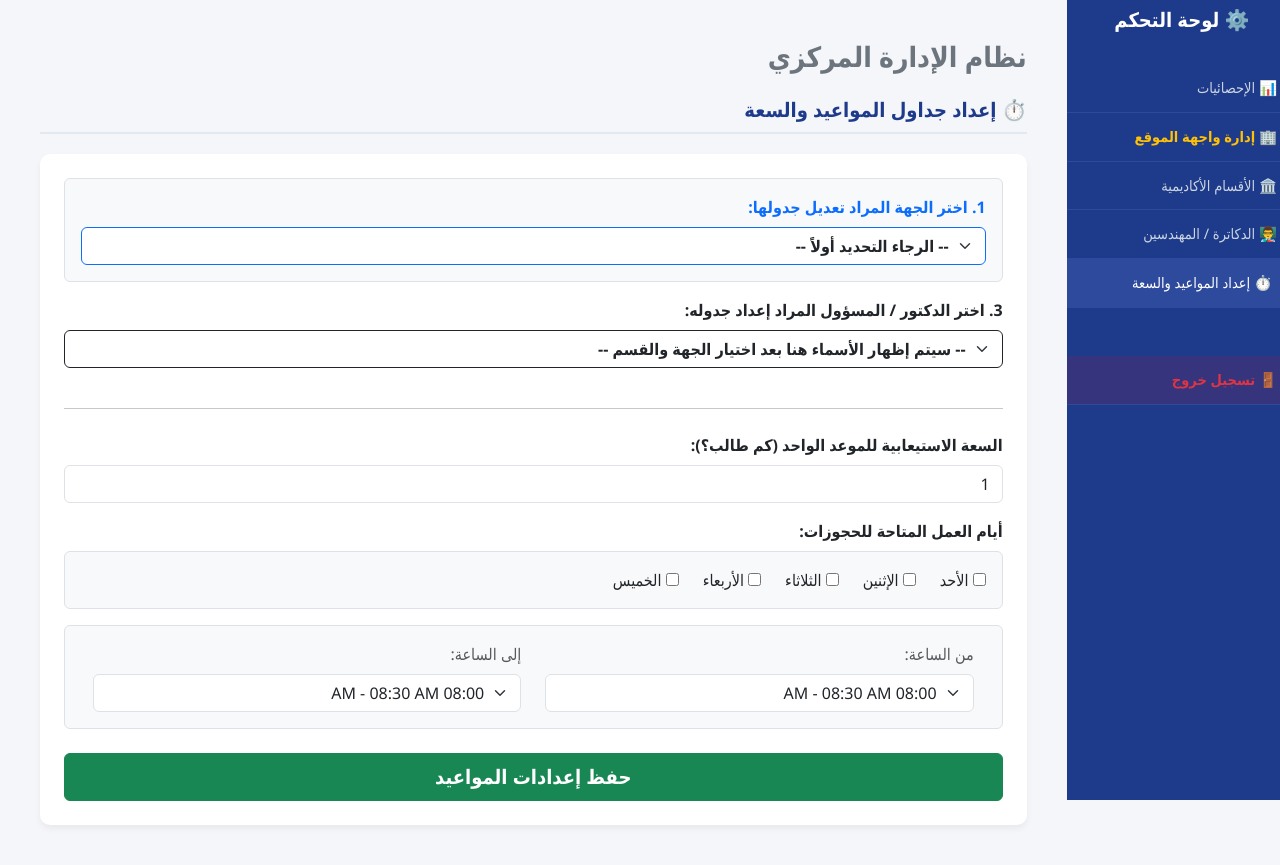
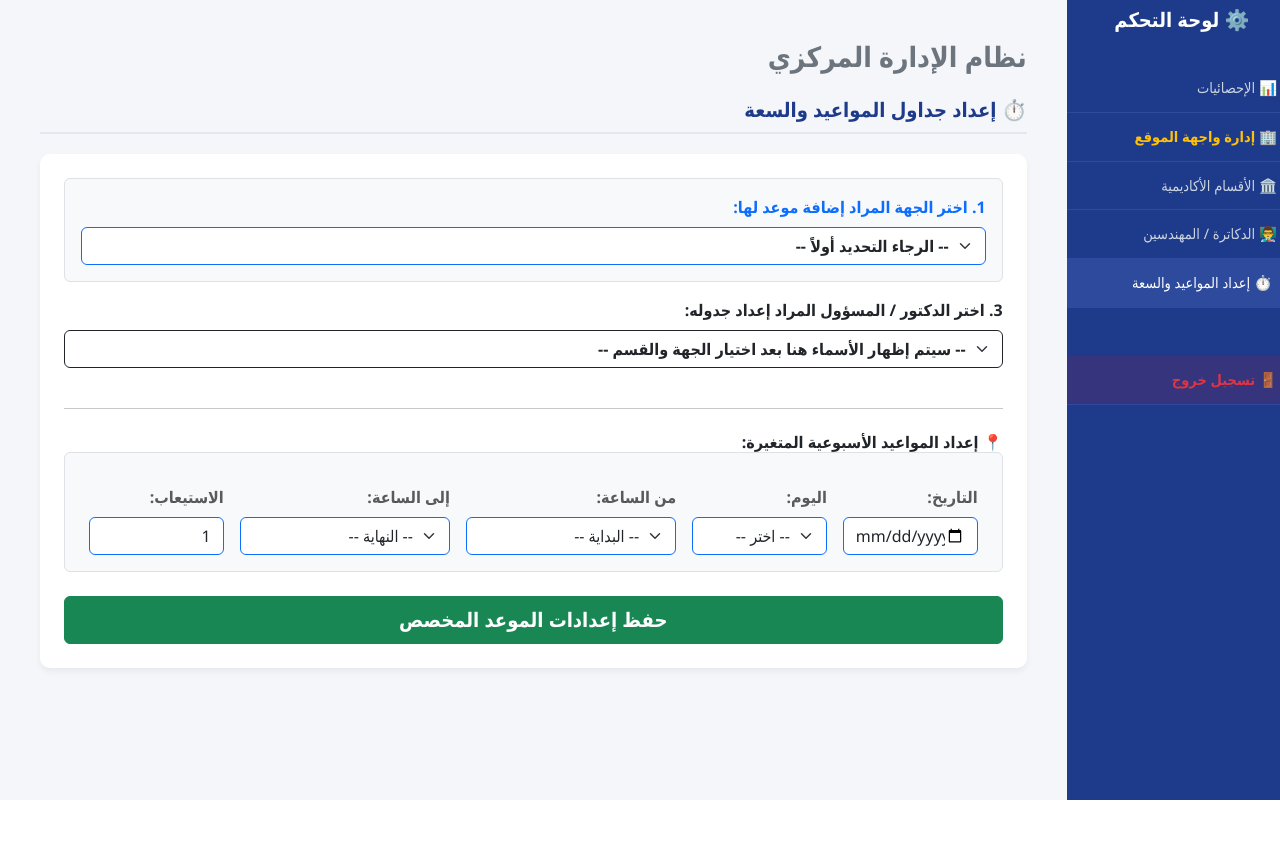
Before and after one commit to AMX-24/booking-system, a Flask app: page /admin/dashboard in a window 1280 px wide, after a click on "⏱️ إعداد المواعيد والسعة". After the commit the page ends 800 px from the top, so only its background shows below. Run offline with Flask 3, Linux system fonts and the light colour scheme; the visitor is signed in with stand-in values (Sample User, id 1); some libraries are stand-ins or nearby versions.

Commit message:
Update dashboard.html

```diff
--- a/templates/dashboard.html
+++ b/templates/dashboard.html
@@ -237,12 +237,13 @@
                 </form>
             </div>
 
+            <!-- القسم 5: إعداد الجداول (المواعيد الأسبوعية المتغيرة حسب طلبك) -->
             <div id="schedule-sec" class="admin-section">
                 <h5 class="section-header">⏱️ إعداد جداول المواعيد والسعة</h5>
-                <form action="/admin/update_schedule" method="POST" class="card stat-card p-4">
+                <form action="/admin/update_schedule" method="POST" class="card stat-card p-4 border-success">
 
                     <div class="mb-3 bg-light p-3 rounded border">
-                        <label class="form-label fw-bold text-primary">1. اختر الجهة المراد تعديل جدولها:</label>
+                        <label class="form-label fw-bold text-primary">1. اختر الجهة المراد إضافة موعد لها:</label>
                         <select id="entityTypeFilter" class="form-select border-primary fw-bold" onchange="handleAdminScheduleFlow()">
                             <option value="" disabled selected>-- الرجاء التحديد أولاً --</option>
                             <option value="affairs">شؤون المتدربين</option>
@@ -277,32 +278,61 @@
                     </div>
 
                     <hr class="mb-4">
+                    <h6 class="fw-bold text-dark mb-3">📍 إعداد المواعيد الأسبوعية المتغيرة:</h6>
 
-                    <div class="mb-3">
-                        <label class="form-label fw-bold">السعة الاستيعابية للموعد الواحد (كم طالب؟):</label>
-                        <input type="number" name="capacity" class="form-control" value="1" min="1" required>
+                    <!-- السطر المقسم إلى 5 كما طلبت: تاريخ، يوم يدوي، بداية، نهاية، سعة -->
+                    <div class="row bg-light p-3 rounded border mx-0 mb-4 g-3 align-items-end">
+
+                        <!-- 1. التاريخ -->
+                        <div class="col-md-2">
+                            <label class="form-label text-muted fw-bold">التاريخ:</label>
+                            <input type="date" name="spec_date" class="form-control border-primary" required>
+                        </div>
+
+                        <!-- 2. اليوم (يدوي) -->
+                        <div class="col-md-2">
+                            <label class="form-label text-muted fw-bold">اليوم:</label>
+                            <select name="spec_day" class="form-select border-primary" required>
+                                <option value="" disabled selected>-- اختر --</option>
+                                <option value="sun">الأحد</option>
+                                <option value="mon">الإثنين</option>
+                                <option value="tue">الثلاثاء</option>
+                                <option value="wed">الأربعاء</option>
+                                <option value="thu">الخميس</option>
+                            </select>
+                        </div>
+
+                        <!-- 3. من الساعة -->
+                        <div class="col-md-3">
+                            <label class="form-label text-muted fw-bold">من الساعة:</label>
+                            <select name="start_time" class="form-select border-primary" required>
+                                <option value="" disabled selected>-- البداية --</option>
+                                {% for slot in available_slots %}
+                                    <option value="{{ slot }}">{{ slot }}</option>
+                                {% endfor %}
+                            </select>
+                        </div>
+
+                        <!-- 4. إلى الساعة -->
+                        <div class="col-md-3">
+                            <label class="form-label text-muted fw-bold">إلى الساعة:</label>
+                            <select name="end_time" class="form-select border-primary" required>
+                                <option value="" disabled selected>-- النهاية --</option>
+                                {% for slot in available_slots %}
+                                    <option value="{{ slot }}">{{ slot }}</option>
+                                {% endfor %}
+                            </select>
+                        </div>
+
+                        <!-- 5. السعة -->
+                        <div class="col-md-2">
+                            <label class="form-label text-muted fw-bold">الاستيعاب:</label>
+                            <input type="number" name="capacity" class="form-control border-primary" value="1" min="1" required>
+                        </div>
+
                     </div>
-                    <div class="mb-3">
-                        <label class="form-label fw-bold">أيام العمل المتاحة للحجوزات:</label>
-                        <div class="d-flex gap-4 flex-wrap bg-light p-3 rounded border">
-                            <label><input type="checkbox" name="days" value="sun"> الأحد</label>
-                            <label><input type="checkbox" name="days" value="mon"> الإثنين</label>
-                            <label><input type="checkbox" name="days" value="tue"> الثلاثاء</label>
-                            <label><input type="checkbox" name="days" value="wed"> الأربعاء</label>
-                            <label><input type="checkbox" name="days" value="thu"> الخميس</label>
-                        </div>
-                    </div>
-                    <div class="mb-4 row bg-light p-3 rounded border mx-0">
-                        <div class="col-md-6">
-                            <label class="form-label text-muted">من الساعة:</label>
-                            <select name="start_time" class="form-select" required>{% for slot in available_slots %}<option value="{{ slot }}">{{ slot }}</option>{% endfor %}</select>
-                        </div>
-                        <div class="col-md-6">
-                            <label class="form-label text-muted">إلى الساعة:</label>
-                            <select name="end_time" class="form-select" required>{% for slot in available_slots %}<option value="{{ slot }}">{{ slot }}</option>{% endfor %}</select>
-                        </div>
-                    </div>
-                    <button type="submit" class="btn btn-success w-100 fw-bold py-2 fs-5">حفظ إعدادات المواعيد</button>
+
+                    <button type="submit" class="btn btn-success w-100 fw-bold py-2 fs-5">حفظ إعدادات الموعد المخصص</button>
                 </form>
             </div>
 
@@ -311,7 +341,6 @@
 </div>
 
 <script>
-    // التبديل بين التبويبات
     function showSection(sectionId, element) {
         document.querySelectorAll('.admin-section').forEach(sec => sec.classList.remove('active'));
         document.querySelectorAll('.menu-link').forEach(link => link.classList.remove('active'));
@@ -319,7 +348,6 @@
         element.classList.add('active');
     }
 
-    // إدارة الكيانات الرئيسية
     function editEntity(id, title, icon, desc) {
         document.getElementById('addEntityForm').style.display = 'none';
         document.getElementById('editEntityForm').style.display = 'block';
@@ -334,7 +362,6 @@
         document.getElementById('addEntityForm').style.display = 'block';
     }
 
-    // إدارة الأقسام
     function editDepartment(id, name) {
         document.getElementById('addDeptForm').style.display = 'none';
         document.getElementById('editDeptForm').style.display = 'block';
@@ -347,22 +374,16 @@
         document.getElementById('addDeptForm').style.display = 'block';
     }
 
-    // فلترة جدول الدكاترة
     function filterStaffTableByDept() {
         let selectedDept = document.getElementById('tableDeptFilter').value;
         let rows = document.querySelectorAll('.admin-staff-row');
-
         rows.forEach(row => {
             let rowDept = row.getAttribute('data-dept');
-            if (selectedDept === "" || rowDept === selectedDept) {
-                row.style.display = "";
-            } else {
-                row.style.display = "none";
-            }
+            if (selectedDept === "" || rowDept === selectedDept) row.style.display = "";
+            else row.style.display = "none";
         });
     }
 
-    // إدارة الكادر (تعديل)
     function editStaff(name, dept, type) {
         document.getElementById('addStaffForm').style.display = 'none';
         document.getElementById('editStaffForm').style.display = 'block';
@@ -377,20 +398,15 @@
         document.getElementById('addStaffForm').style.display = 'block';
     }
 
-    // ----------------------------------------------------
-    // الدالة الذكية لفلترة قسم إعداد المواعيد (Cascading Dropdown)
-    // ----------------------------------------------------
     function handleAdminScheduleFlow() {
         let entityType = document.getElementById('entityTypeFilter').value;
         let deptDiv = document.getElementById('departmentFilterDiv');
         let deptSelect = document.getElementById('scheduleDeptFilter');
         let targetSelect = document.getElementById('scheduleTargetStaff');
 
-        // تصفير القائمة النهائية
         targetSelect.value = "";
         targetSelect.options[0].text = "-- اختر من القائمة --";
 
-        // حالة شؤون المتدربين (إخفاء الأقسام وتحديد مباشر)
         if (entityType === 'affairs') {
             deptDiv.style.display = 'none';
             deptSelect.value = "";
@@ -405,15 +421,12 @@
                 }
             }
         }
-        // حالة رؤساء الأقسام أو الكادر (إظهار الأقسام والفلترة بناء عليها)
         else if (entityType === 'head' || entityType === 'faculty') {
             deptDiv.style.display = 'block';
             let selectedDept = deptSelect.value;
-
             let count = 0;
             for (let i = 1; i < targetSelect.options.length; i++) {
                 let opt = targetSelect.options[i];
-                // إظهار الخيار إذا تطابق نوعه وقسمه مع الاختيارات
                 if (selectedDept && opt.getAttribute('data-type') === entityType && opt.getAttribute('data-dept') === selectedDept) {
                     opt.style.display = 'block';
                     count++;
@@ -421,9 +434,7 @@
                     opt.style.display = 'none';
                 }
             }
-            if(selectedDept && count === 0) {
-                targetSelect.options[0].text = "-- لا يوجد أسماء مسجلة في هذا القسم --";
-            }
+            if(selectedDept && count === 0) targetSelect.options[0].text = "-- لا يوجد أسماء مسجلة --";
         }
     }
 </script>
```
